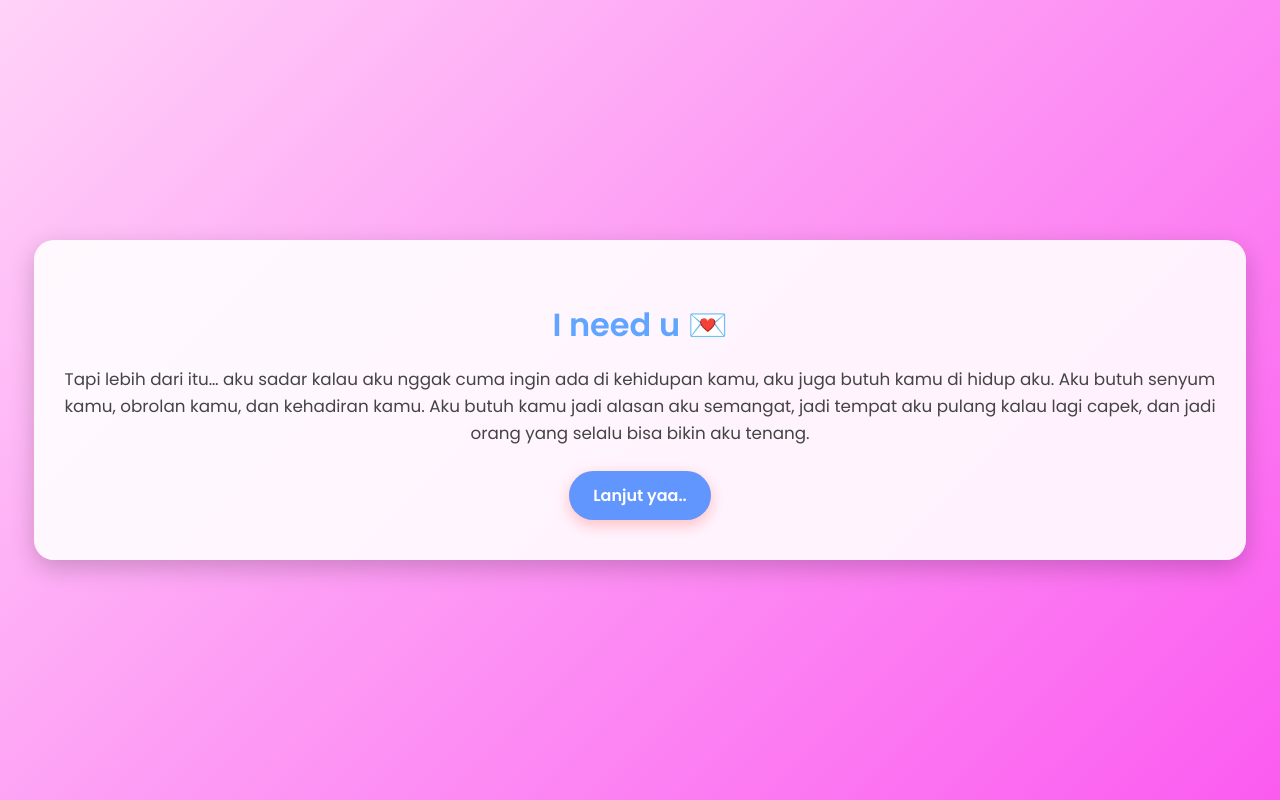
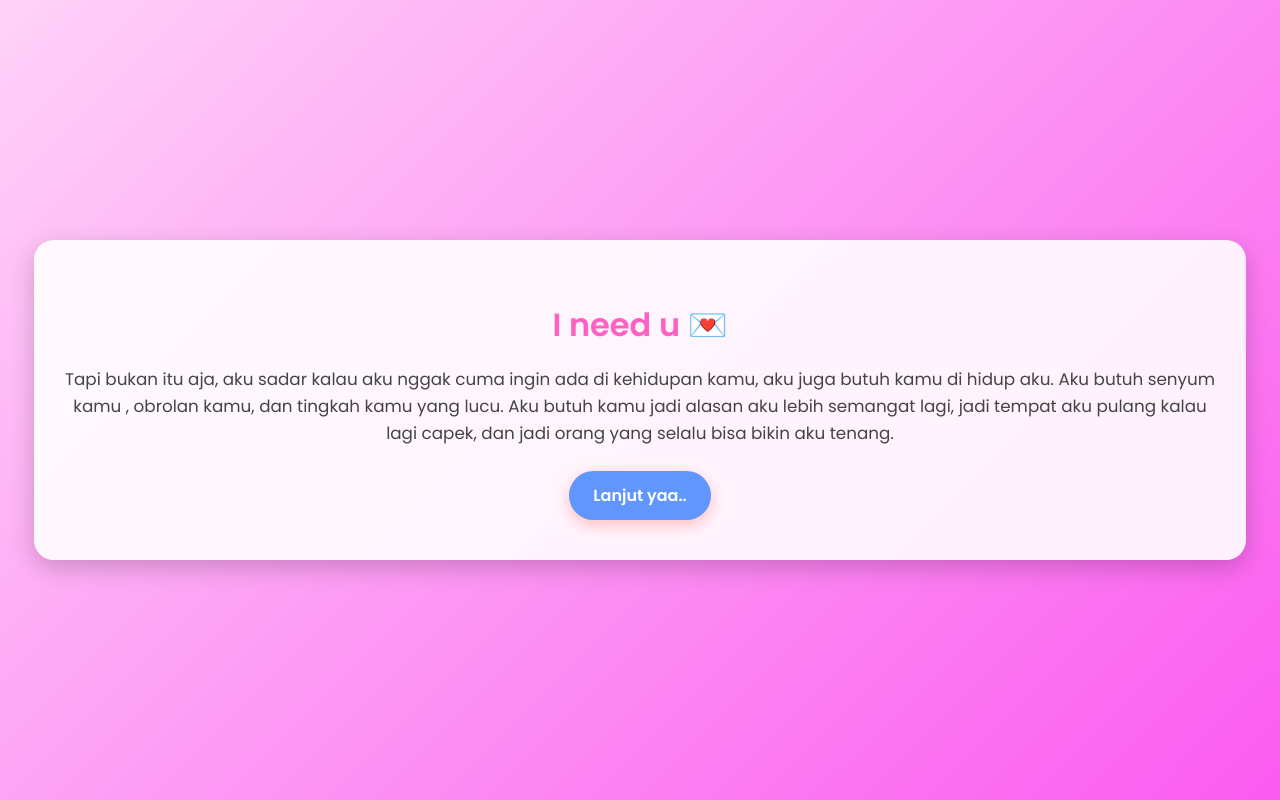
Before and after one commit to gitnurrahman/Ima, a plain HTML site: page intro2.html in a window 1280 px wide. Drawn offline with Linux system fonts and the light colour scheme.

Commit message:
Update intro2.html

```diff
--- a/intro2.html
+++ b/intro2.html
@@ -3,7 +3,7 @@
 <head>
   <meta charset="UTF-8">
   <meta name="viewport" content="width=device-width, initial-scale=1.0">
-  <title>Kisah Awal Kita</title>
+  <title>Pesan Kecil 2 💌</title>
   <link href="https://fonts.googleapis.com/css2?family=Poppins:wght@400;600&display=swap" rel="stylesheet">
   <style>
     body.intro1 {
@@ -31,7 +31,7 @@
     .title {
       font-size: 2rem;
       font-weight: 600;
-      color: #61a5ff;
+      color: #ff61c2;
       margin-bottom: 15px;
     }
 
@@ -70,9 +70,9 @@
   <div class="container">
     <h1 class="title">I need u 💌</h1>
     <p class="story">
-      Tapi lebih dari itu… aku sadar kalau aku nggak cuma ingin ada di kehidupan kamu, aku juga butuh kamu di hidup aku. Aku butuh senyum kamu, obrolan kamu, dan kehadiran kamu. Aku butuh kamu jadi alasan aku semangat, jadi tempat aku pulang kalau lagi capek, dan jadi orang yang selalu bisa bikin aku tenang.
+      Tapi bukan itu aja, aku sadar kalau aku nggak cuma ingin ada di kehidupan kamu, aku juga butuh kamu di hidup aku. Aku butuh senyum kamu , obrolan kamu, dan tingkah kamu yang lucu. Aku butuh kamu jadi alasan aku lebih semangat lagi, jadi tempat aku pulang kalau lagi capek, dan jadi orang yang selalu bisa bikin aku tenang.
     </p>
-    <a href="page1.html" class="btn">Lanjut yaa..</a>
+    <a href="intro3.html" class="btn">Lanjut yaa..</a>
   </div>
 </body>
 </html>
```
